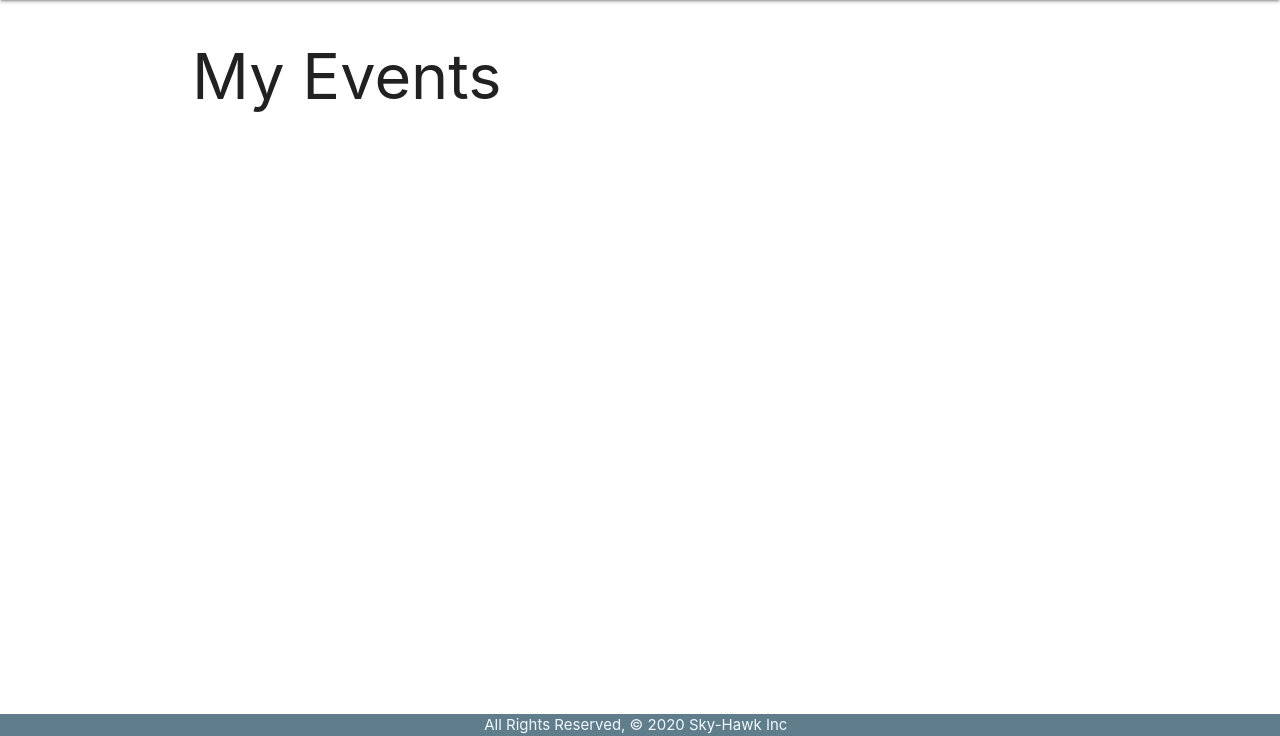
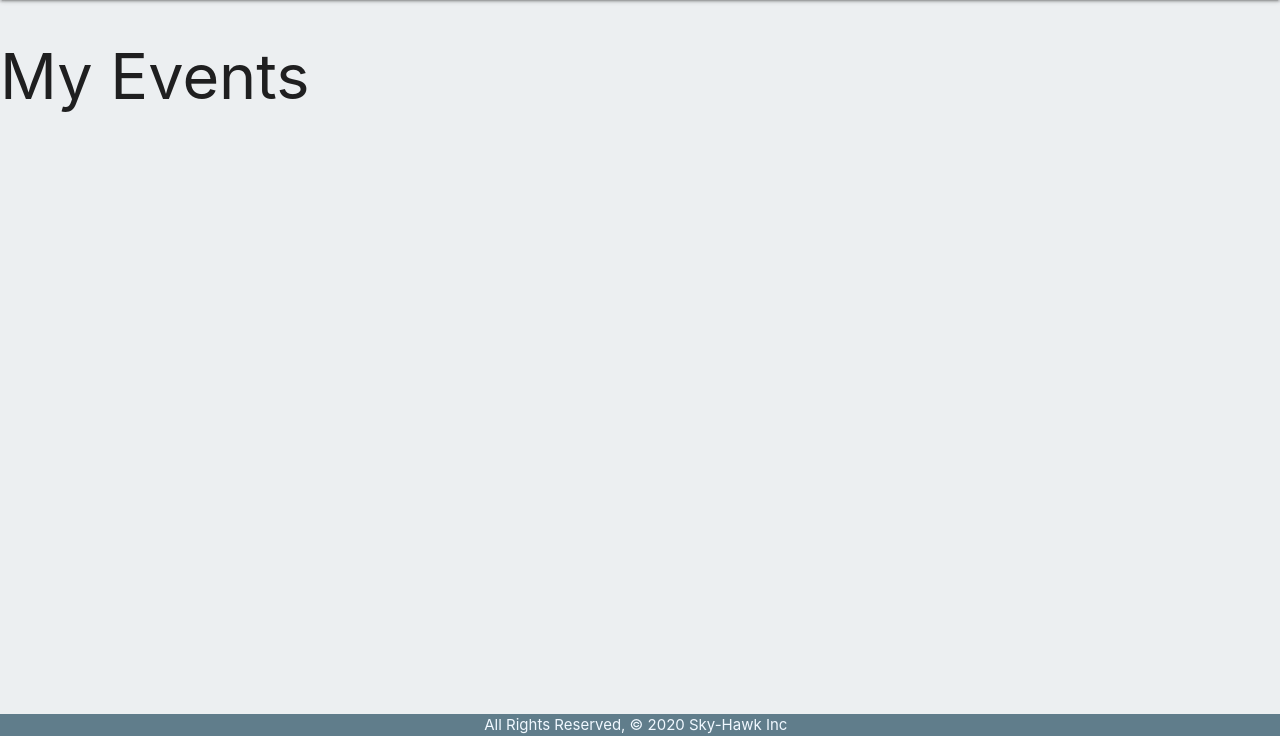
Before and after one commit to naomiskevo/Groupie, a Django app: page /events in a window 1280 px wide. Shown: the part 64-800 px from the top of the page. Run offline with Django 3.2, Linux system fonts and the light colour scheme.

```diff
--- a/main_app/templates/base.html
+++ b/main_app/templates/base.html
@@ -31,7 +31,7 @@
       </div>
     </nav>
   </header>
-  <main class="container">
+  <main class="blue-grey lighten-5" class="container">
     {% block content %}
     {% endblock %}
   </main>
--- a/main_app/templates/index.html
+++ b/main_app/templates/index.html
@@ -6,7 +6,7 @@
     <h1>Search Artists</h1>
 
 
-    <form action="detail" method="POST">
+    <form class="search-box" action="detail" method="POST">
         {% csrf_token %}
         <input type="text" name='name_field'>
         <input type="submit" value="Submit" class="btn">
```
Also changed, not shown: main_app/static/css/style.css (line endings or trailing spaces).
